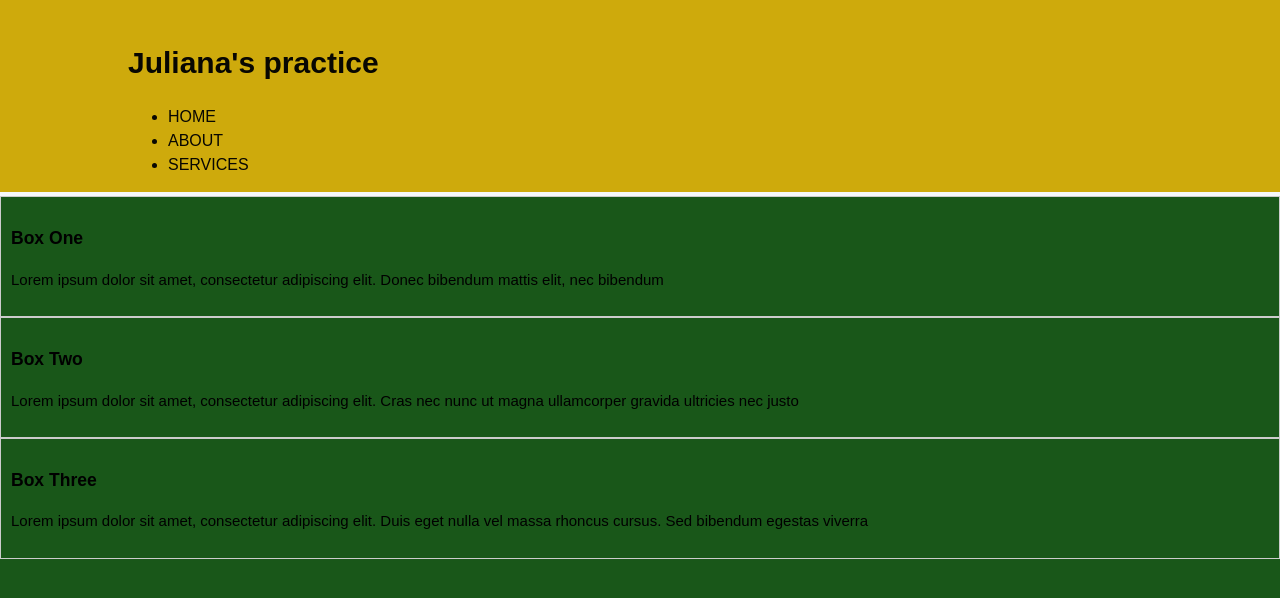
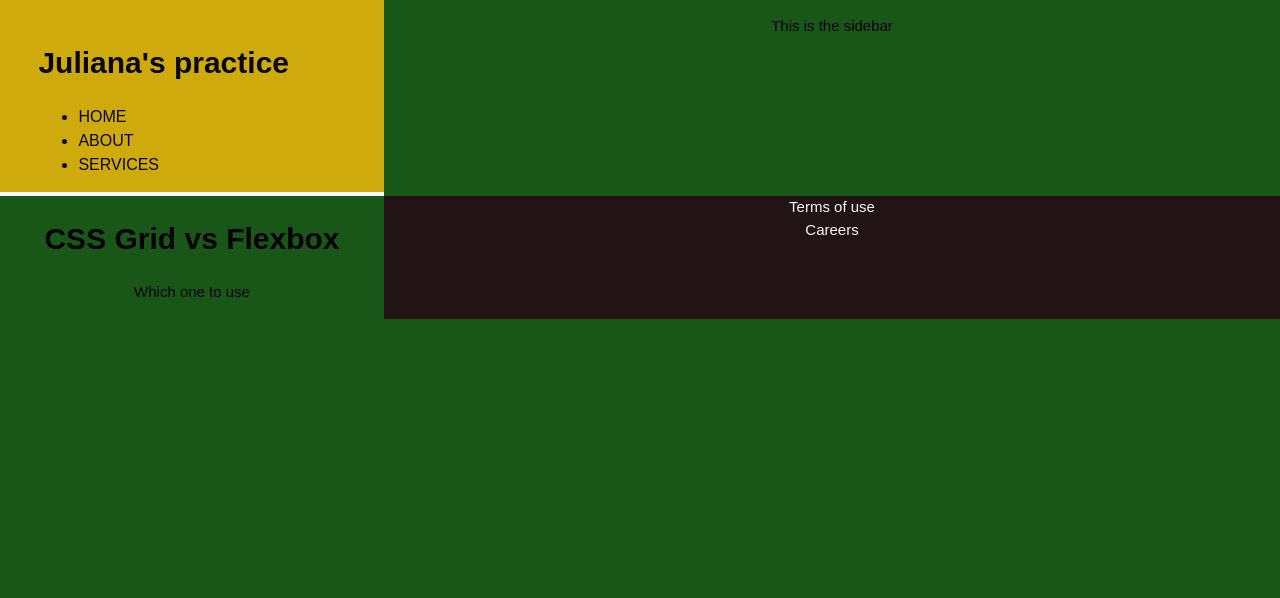
Before and after one commit to Ojediran-Juliana1407/practice-work, a plain HTML site: page index.html in a window 1280 px wide. Drawn offline with Linux system fonts and the light colour scheme.

Commit message:
sixth commit

```diff
--- a/css/style.css
+++ b/css/style.css
@@ -5,6 +5,8 @@ body{
     padding: 0;
     margin: 0;
     background-color:rgb(25, 87, 25);
+    display: grid;
+    grid-template-columns: 30% auto;
 }
 
 
@@ -23,8 +25,37 @@ header{
     padding-top: 20px;
     min-height: 50px;
     border-bottom:#f6f8fa 4px solid ;
+    grid-template-columns: 60px;
+
+    aside {
+        background:green ;
+        grid-template-rows: 6opx;
+    }
+}
+footer{
+    background-color: rgb(34, 20, 20);
+    color: #f6f8fa;
+    text-align: center;
+    grid-template-rows: 60px;
 }
 
+.navigation-list {
+    list-style: none;
+    margin: 0;
+    padding: 0;
+    display:block;
+    justify-content: center;
+    align-items: center;
+    height: 100%;
+}
+.navigation-item{
+    margin:0 10px;
+}
+
+.navigation-item a {
+    text-decoration: none;
+    color:bisque
+}
 header a{
     color: #080702;
     text-decoration:none;
@@ -32,29 +63,10 @@ header a{
     font-size: medium;
 }
 
- <style>
-   .container-1{
-      display: flex;
-      flex-direction:row;
-   }
+main {
+    text-align: center;
+}
 
-   .container-1 div{
-    border: 1px #ccc solid;
-    padding: 10px;
-   }
-
-   .box-1{
-    flex: 2;
-
-   }
-
-   .box-2{
-    flex:3 ;
-
-   }
-
-   .box-3{
-    flex: 4;
-
-   }
-   </style>
+aside {
+    text-align: center;
+}
--- a/index.html
+++ b/index.html
@@ -26,19 +26,19 @@
             </nav>
         </div>
     </header>
+    <aside>
+        <p>This is the sidebar</p>
+    </aside>
+    <main>
+        <h1>CSS Grid vs Flexbox
+        </h1>
+        <p>Which one to use</p>
+    </main>
+    <footer>
+       <ul class="navigation-list">
+          <li class="navigation-item"><a.href="#">Terms of use</a.href></li>
+          <li class="navigation-item"><a.href="#">Careers</a.href></li>
+       </ul>
+    </footer>
 
-    <div class="container-1">
-        <div class="box-1">
-                <h3>Box One</h3>
-                <p>Lorem ipsum dolor sit amet, consectetur adipiscing elit. Donec bibendum mattis elit, nec bibendum</p>
-        </div>
-        <div class="Box-2">
-            <h3> Box Two</h3>
-            <p>Lorem ipsum dolor sit amet, consectetur adipiscing elit. Cras nec nunc ut magna ullamcorper gravida ultricies nec justo</p1>
-        </div>
-        <div class="Box-3">
-                <h3>Box Three</h3>
-                <p>Lorem ipsum dolor sit amet, consectetur adipiscing elit. Duis eget nulla vel massa rhoncus cursus. Sed bibendum egestas viverra</p>
-        </div>
-    </div>
  </body>
```
